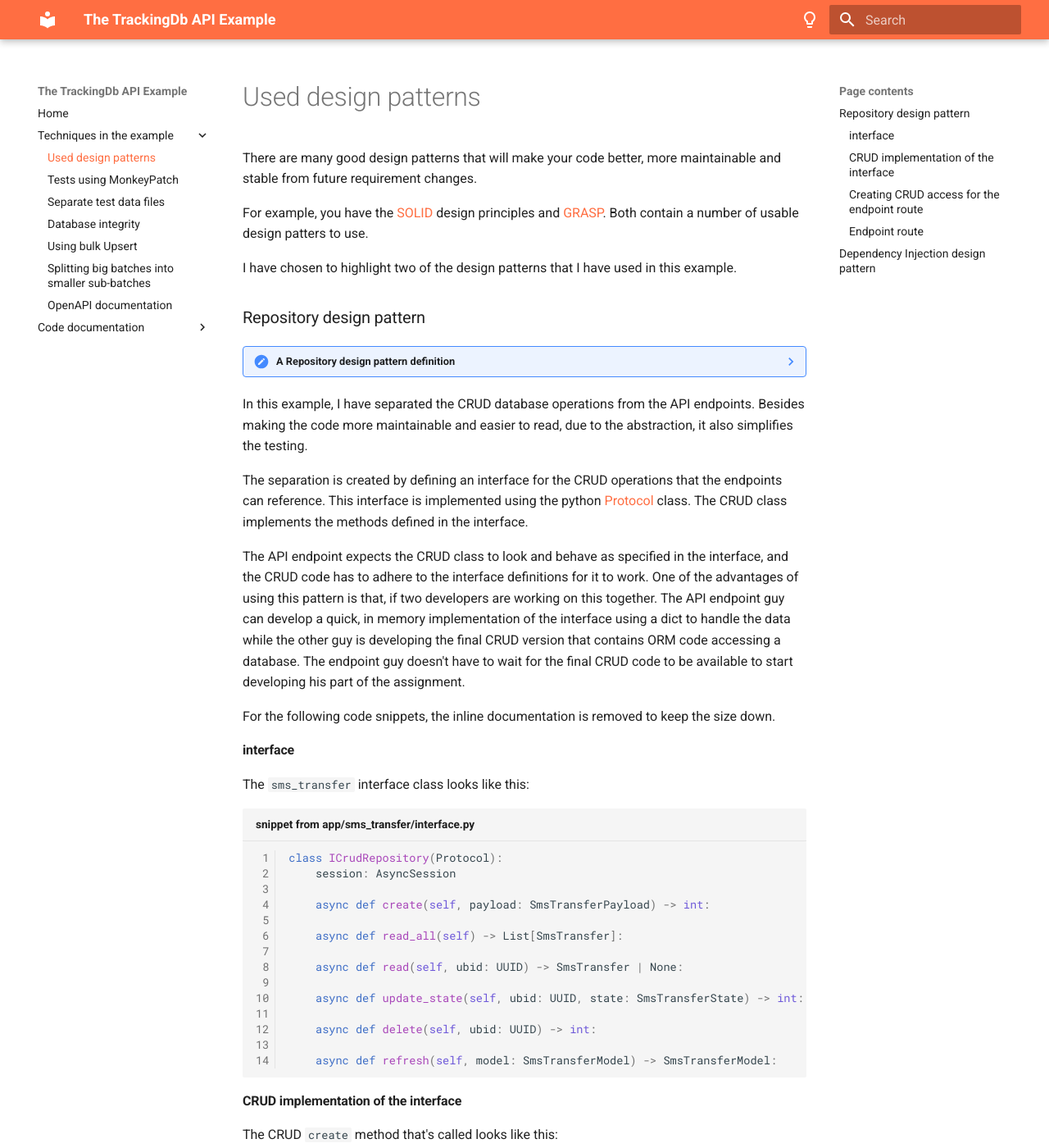
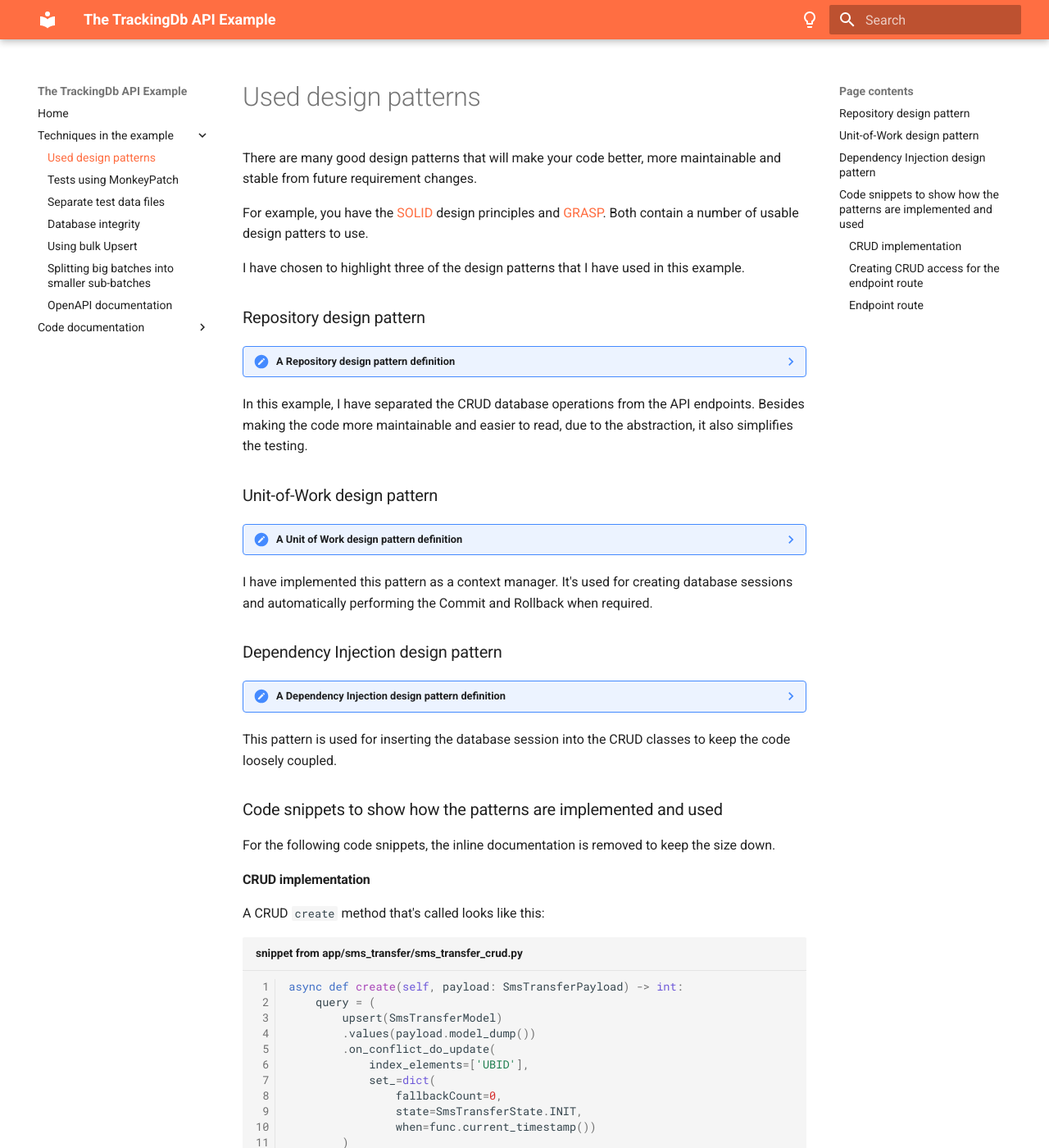
Before and after one commit to ycc140/fastapi_pytest, an MkDocs documentation site: the page built from docs/abstractions.md, in a window 1280 px wide and 1400 px high. Shown: the whole window at 82% size. Built offline with MkDocs 1.6.1 and Material for MkDocs 9.7.7, drawn with Linux system fonts in a browser that asks for light colours; some of the changed text lies outside the part shown.

````diff
--- a/docs/abstractions.md
+++ b/docs/abstractions.md
@@ -5,7 +5,7 @@ For example, you have the [SOLID](https://en.wikipedia.org/wiki/SOLID) design pr
 and [GRASP](https://en.wikipedia.org/wiki/GRASP_(object-oriented_design)). Both contain
 a number of usable design patters to use.
 
-I have chosen to highlight two of the design patterns that I have used in this example.
+I have chosen to highlight three of the design patterns that I have used in this example.
 
 ### Repository design pattern
 
@@ -20,47 +20,38 @@ In this example, I have separated the CRUD database operations from the API endp
 Besides making the code more maintainable and easier to read, due to the abstraction,
 it also simplifies the testing.
 
-The separation is created by defining an interface for the CRUD operations that the endpoints
-can reference.
-This interface is implemented using the python
-[Protocol](https://typing.readthedocs.io/en/latest/spec/protocol.html#protocols) class.
-The CRUD class implements the methods defined in the interface.
+### Unit-of-Work design pattern
 
-The API endpoint expects the CRUD class to look and behave as specified in the interface,
-and the CRUD code has to adhere to the interface definitions for it to work.
-One of the advantages of using this pattern is that, if two developers are working on this together.
-The API endpoint guy can develop a quick, in memory implementation of the interface using
-a dict to handle the data while the other guy is developing the final CRUD version that
-contains ORM code accessing a database.
-The endpoint guy doesn't have to wait for the
-final CRUD code to be available to start developing his part of the assignment.
+??? note "A Unit of Work design pattern definition"
+
+    A unit of work is a behavioral pattern in software development. Martin Fowler
+    has defined it as everything one does during a business transaction which can
+    affect the database. When the unit of work is finished, it will provide
+    everything that needs to be done to change the database as a result of the work.
+
+I have implemented this pattern as a context manager.
+It's used for creating database sessions and automatically performing the Commit
+and Rollback when required.
+
+### Dependency Injection design pattern
+
+??? note "A Dependency Injection design pattern definition"
+
+    In software engineering, dependency injection is a design pattern in which
+    an object or function receives other objects or functions that it depends
+    on. A form of inversion of control, dependency injection aims to separate
+    the concerns of constructing objects and using them, leading to loosely coupled programs.
+
+This pattern is used for inserting the database session into the CRUD classes to
+keep the code loosely coupled.
+
+### Code snippets to show how the patterns are implemented and used
 
 For the following code snippets, the inline documentation is removed to keep the size down.
 
-#### interface
+#### CRUD implementation
 
-The `sms_transfer` interface class looks like this:
-
-``` py linenums="1" title="snippet from app/sms_transfer/interface.py"
-class ICrudRepository(Protocol):
-    session: AsyncSession
-
-    async def create(self, payload: SmsTransferPayload) -> int:
-
-    async def read_all(self) -> List[SmsTransfer]:
-
-    async def read(self, ubid: UUID) -> SmsTransfer | None:
-
-    async def update_state(self, ubid: UUID, state: SmsTransferState) -> int:
-
-    async def delete(self, ubid: UUID) -> int:
-
-    async def refresh(self, model: SmsTransferModel) -> SmsTransferModel:
-```
-
-#### CRUD implementation of the interface
-
-The CRUD `create` method that's called looks like this:
+A CRUD `create` method that's called looks like this:
 
 ``` py linenums="1" title="snippet from app/sms_transfer/sms_transfer_crud.py"
 async def create(self, payload: SmsTransferPayload) -> int:
@@ -76,7 +67,6 @@ async def create(self, payload: SmsTransferPayload) -> int:
         )
     )
     response: CursorResult = await self.session.exec(query)
-    await self.session.commit()
     return response.rowcount
 ```
 
@@ -85,34 +75,53 @@ We are going to talk about this in more detail later on.
 
 #### Creating CRUD access for the endpoint route
 
-This shows how the DB session connects to the specific CRUD implementation:
+The highlighted lines below show how the context manager creates a DB session,
+connects it to the specific CRUD implementation and return the CRUD instance.
+The `__aexit__` method shows handles the automatic `rollback`, or `commit`
+commands as well as closing the active session:
 
-``` py linenums="1" title="snippet from app/sms_transfer/dependencies.py"
-async def get_repository_crud(
-        session: AsyncSession = Depends(get_async_session)) -> SmsTransferCrud:
-    return SmsTransferCrud(session=session)
+``` py linenums="1" hl_lines="11-12" title="app/sms_transfer/unit_of_work.py"
+class UnitOfTransferWork:
+
+    def __init__(self):
+        self.session = None
+        self.session_maker = sessionmaker(
+            bind=async_engine, class_=AsyncSession, expire_on_commit=False
+        )
+
+    async def __aenter__(self) -> SmsTransferCrud:
+        logger.debug('Establishing SQLite session...')
+        self.session = self.session_maker()
+        return SmsTransferCrud(self.session)
+
+    async def __aexit__(self, exc_type, exc_val, traceback):
+        if exc_type is not None:
+            logger.debug('SQLite rollback...')
+            await self.session.rollback()
+
+        else:
+            logger.debug('SQLite commit...')
+            await self.session.commit()
+
+        logger.debug('Ending SQLite session...')
+        await self.session.close()
 ```
-
-It's placed in a separate file, instead of having it in the CRUD or route file,
-to reduce dependencies and keep the code loosely coupled.
 
 #### Endpoint route
 
-This is what it looks like in the code for a API endpoint:
+This is what it looks like in the code for an API endpoint:
 
-``` py linenums="1" hl_lines="9" title="snippet from app/sms_transfer/sms_transfer_routes.py"
+``` py linenums="1" hl_lines="9-10" title="snippet from app/sms_transfer/sms_transfer_routes.py"
 @ROUTER.post(
     "/",
     status_code=201,
     response_model=SmsTransfer,
     responses={422: {"model": UnknownError}}
 )
-async def create_sms_transfer_batch(
-        payload: SmsTransferPayload,
-        crud: ICrudRepository = Depends(get_repository_crud)
-) -> SmsTransferPayload:
+async def create_sms_transfer_batch(payload: SmsTransferPayload) -> SmsTransferPayload:
     try:
-        await crud.create(payload)
+        async with UnitOfTransferWork() as crud:
+            await crud.create(payload)
 
     except IntegrityError as why:
         errmsg = (f"Failed Upsert of UBID '{payload.UBID}' in table "
@@ -122,59 +131,7 @@ async def create_sms_transfer_batch(
     return payload
 ```
 
-All the CRUD details for this POST endpoint are *hidden* behind the highlighted line 9.
-Notice that it's the interface class that the type hint is pointing to, not the actual
-CRUD implementation.
-
-### Dependency Injection design pattern
-
-??? note "A Dependency Injection design pattern definition"
-
-    In software engineering, dependency injection is a design pattern in which
-    an object or function receives other objects or functions that it depends
-    on. A form of inversion of control, dependency injection aims to separate
-    the concerns of constructing objects and using them, leading to loosely coupled programs.
-
-This pattern is implemented in FastAPI by the [Depends](https://fastapi.tiangolo.com/tutorial/dependencies)
-function, and I'm using it to insert DB sessions into the CRUD classes to keep the code loosely-coupled.
-
-This is a three-layer coding technique that starts in the database module like this:
-
-``` py linenums="1" title="snippet from app/core/database.py"
-async def get_async_session() -> AsyncSession:
-    async_session = sessionmaker(
-        bind=async_engine, class_=AsyncSession, expire_on_commit=False
-    )
-    async with async_session() as session:
-        yield session
-```
-
-This function is what's called a python generator (what is a generator? it's explained
-[here](https://wiki.python.org/moin/Generators)).
-
-This shows how the `get_async_session` function connects to the specific CRUD implementation:
-
-``` py linenums="1" title="snippet from app/sms_transfer/dependencies.py"
-async def get_repository_crud(
-        session: AsyncSession = Depends(get_async_session)) -> SmsTransferCrud:
-    return SmsTransferCrud(session=session)
-```
-
-This function is then used in the endpoint like this:
-
-``` py linenums="1" hl_lines="6" title="snippet from app/sms_transfer/sms_transfer_routes.py"
-@ROUTER.get(
-    "/{ubid}/",
-    response_model=List[SmsTransfer],
-)
-async def read_all_sms_transfer_batches(
-        crud: ICrudRepository = Depends(get_repository_crud)
-) -> List[SmsTransfer]:
-    return await crud.read_all()
-```
-
-The highlighted line 6 shows how the endpoint gets access to the CRUD code
-that's already injected with an active DB session.
+All the CRUD details for this POST endpoint are *hidden* behind the highlighted lines.
 
 This makes it a good design with loosely coupled code in my eyes. This might not
 be the way that everybody prefers to code their APIs, and that is fine. To each their own.
````
Also changed, not shown: docs/index.md (+3 -5 lines), docs/openapi_docs.md (+4 -6 lines), docs/images/coverage.png, 9 other files.
